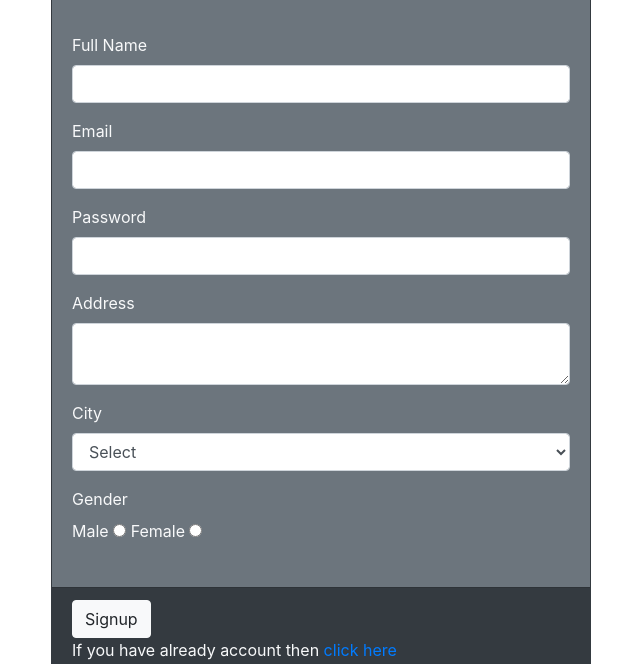
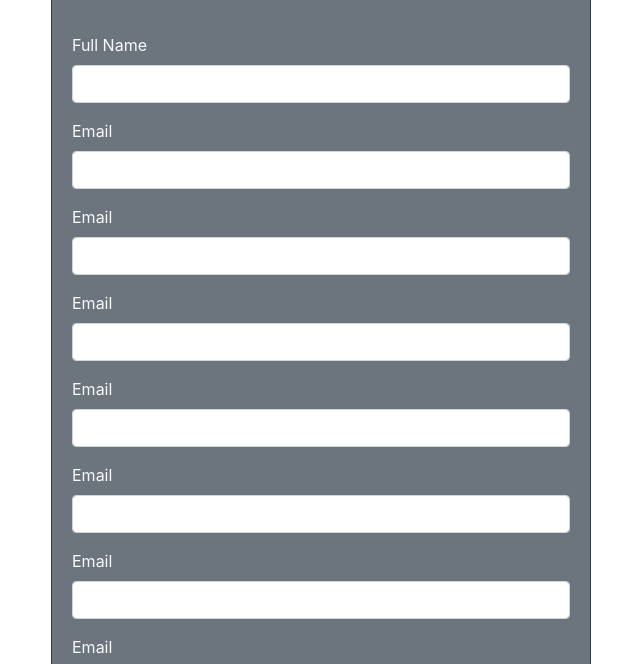
Before and after one commit to jamesjoel/tss-11-git, a website: page form.html in a window 1280 px wide. Shown: the part 119-783 px from the top of the page, without its empty margins (319-959 px from the left). Drawn offline with nearby package versions, Linux system fonts and the light colour scheme.

Commit message:
form2 created

```diff
--- a/form.html
+++ b/form.html
@@ -30,6 +30,37 @@
                         </div>
                         <div class="my-3">
 
+                            <label class="text-light">Email</label>
+                            <input type="text" class="form-control"/>
+                        </div>
+                        <div class="my-3">
+
+                            <label class="text-light">Email</label>
+                            <input type="text" class="form-control"/>
+                        </div>
+                        <div class="my-3">
+
+                            <label class="text-light">Email</label>
+                            <input type="text" class="form-control"/>
+                        </div>
+                        <div class="my-3">
+
+                            <label class="text-light">Email</label>
+                            <input type="text" class="form-control"/>
+                        </div>
+                        <div class="my-3">
+
+                            <label class="text-light">Email</label>
+                            <input type="text" class="form-control"/>
+                        </div>
+                        <div class="my-3">
+
+                            <label class="text-light">Email</label>
+                            <input type="text" class="form-control"/>
+                        </div>
+
+                        <div class="my-3">
+
                             <label class="text-light">Password</label>
                             <input type="password" class="form-control"/>
                         </div>
@@ -38,15 +69,7 @@
                             <label class="text-light">Address</label>
                             <textarea class="form-control"></textarea>
                         </div>
-                        <div class="my-3">
 
-                            <label class="text-light">City</label>
-                            <select class="form-control">
-                                <option>Select</option>
-                                <option>Indore</option>
-                                <option>Mumbai</option>
-                            </select>
-                        </div>
                         <div class="my-3">
 
                             <label class="text-light">Gender</label>
```
